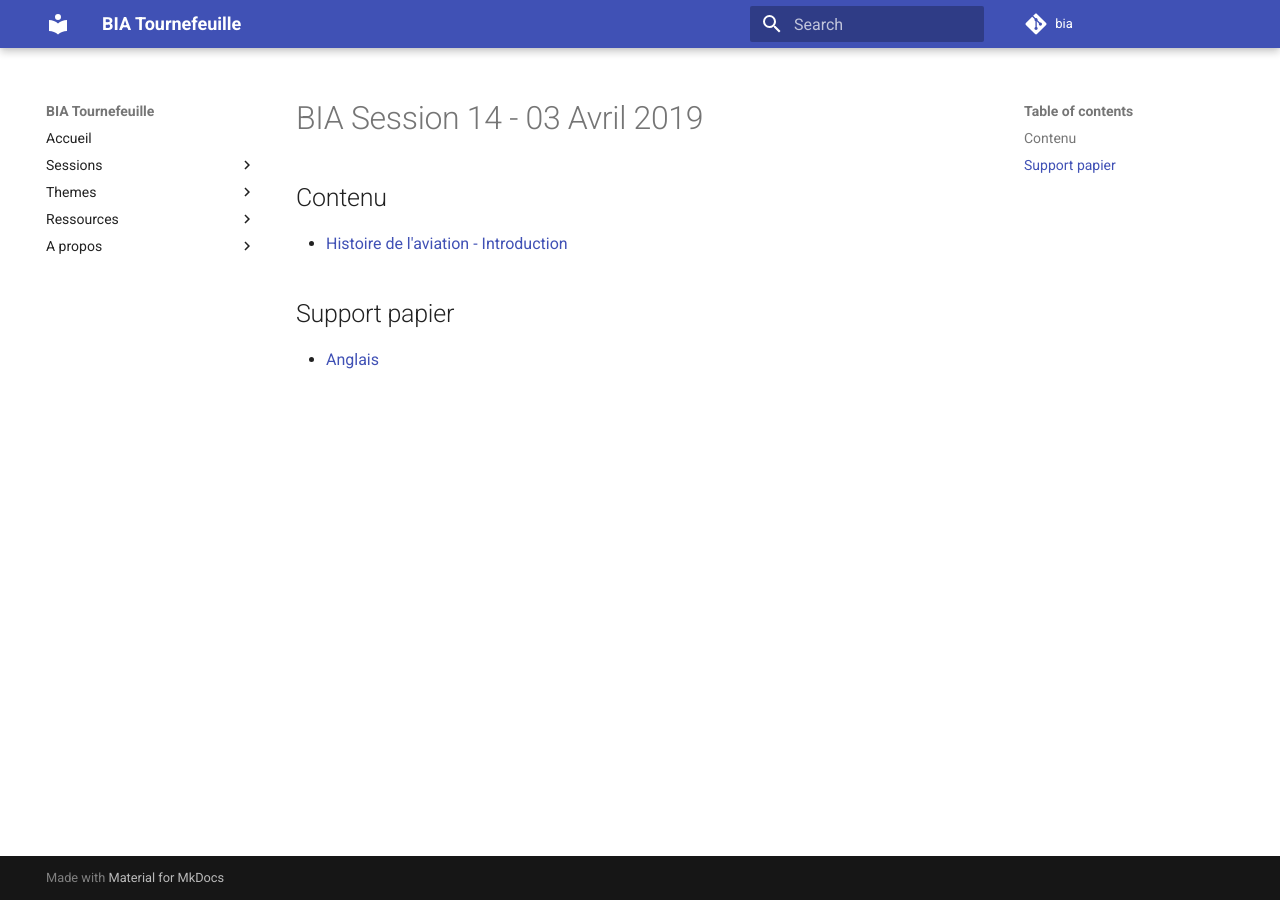
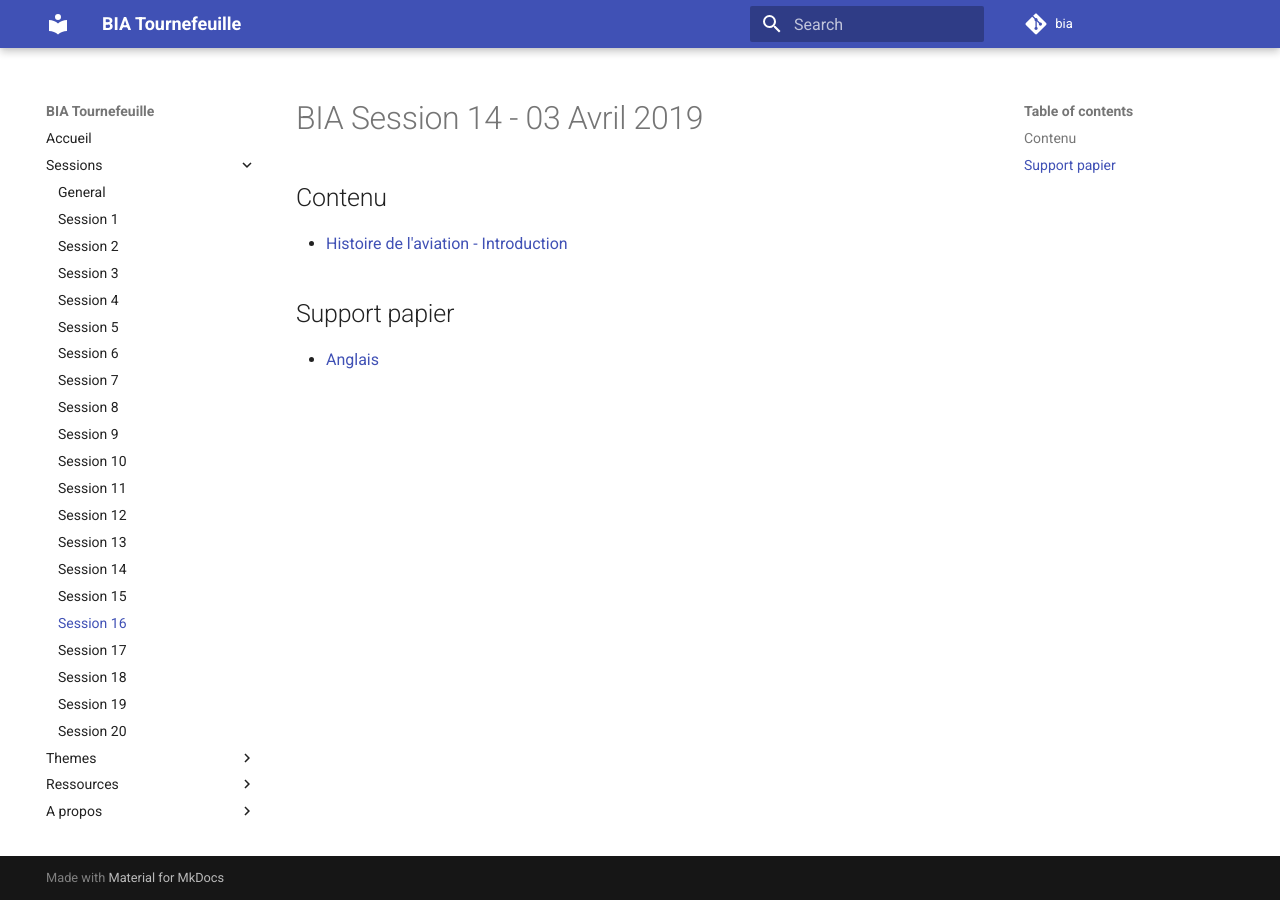
Before and after one commit to martialpohin/bia, an MkDocs documentation site: the page built from docs/sessions/16.md, in a window 1280 px wide. Built offline with MkDocs 1.6.1 and Material for MkDocs 9.7.7, drawn with Linux system fonts in a browser that asks for light colours; comment, search, counter and statistics services are not loaded.

Commit message:
31 Mars 2018 - 3

```diff
--- a/docs/sessions/16.md
+++ b/docs/sessions/16.md
@@ -7,4 +7,4 @@
 
 
 ## Support papier
-* [Anglais](../themes/support/anglais.pdf)
+* [Anglais](../themes/support/Anglais.pdf)
--- a/mkdocs.yml
+++ b/mkdocs.yml
@@ -28,6 +28,12 @@ nav:
     - Session 12: sessions/12.md
     - Session 13: sessions/13.md
     - Session 14: sessions/14.md
+    - Session 15: sessions/15.md
+    - Session 16: sessions/16.md
+    - Session 17: sessions/17.md
+    - Session 18: sessions/18.md
+    - Session 19: sessions/19.md
+    - Session 20: sessions/20.md
   - Themes:
     - Connaissance de l'avion: themes/aeronef.md
     - Aérodynamique: themes/aero.md
```
Also changed, not shown: docs/sessions/15.md (+1 -0 lines).
